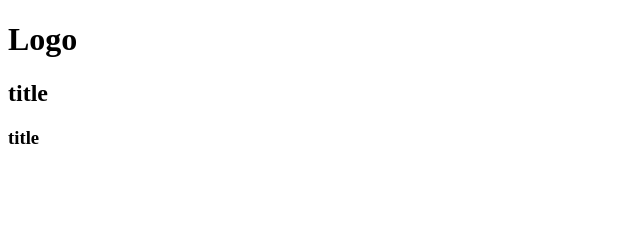
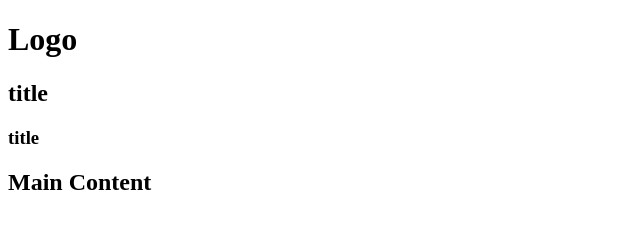
Before and after one commit to alikerocknv/git_ex, a plain HTML site: page index.html in a window 1280 px wide. Shown: the whole page, without its empty margins (0-640 px from the left). Drawn offline with Linux system fonts and the light colour scheme.

Commit message:
메인 생성

```diff
--- a/index.html
+++ b/index.html
@@ -9,5 +9,8 @@
   <h1>Logo</h1>
   <h2>title</h2>
   <h3>title</h3>
+  <main>
+    <h2>Main Content</h2>
+  </main>
 </body>
 </html>
```
